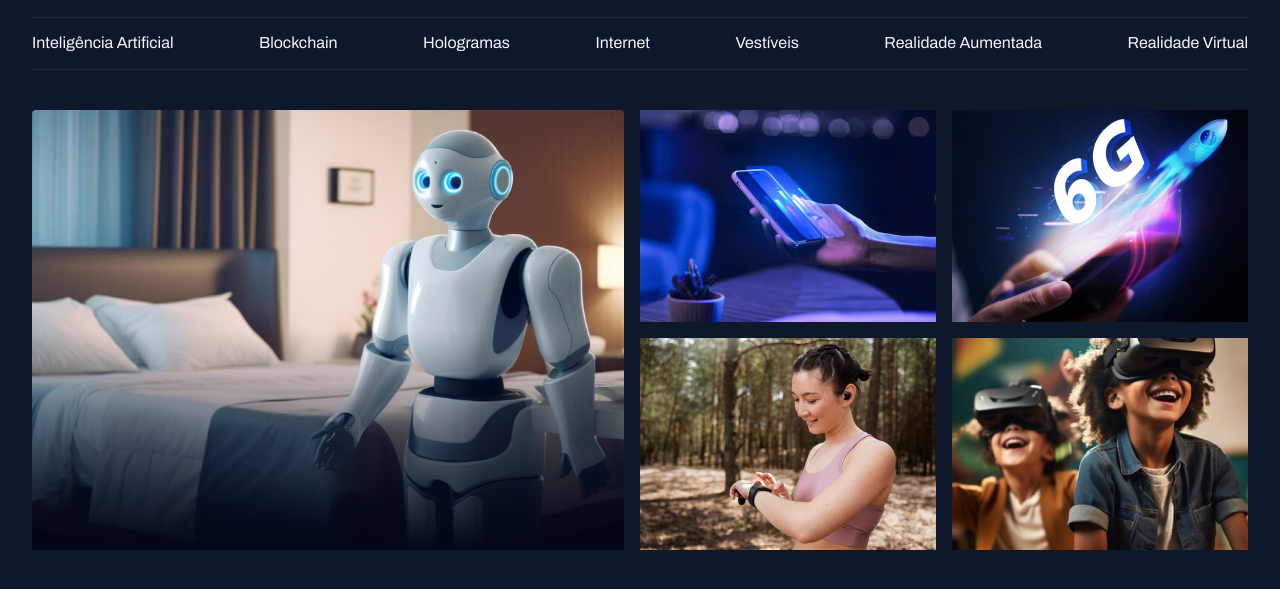
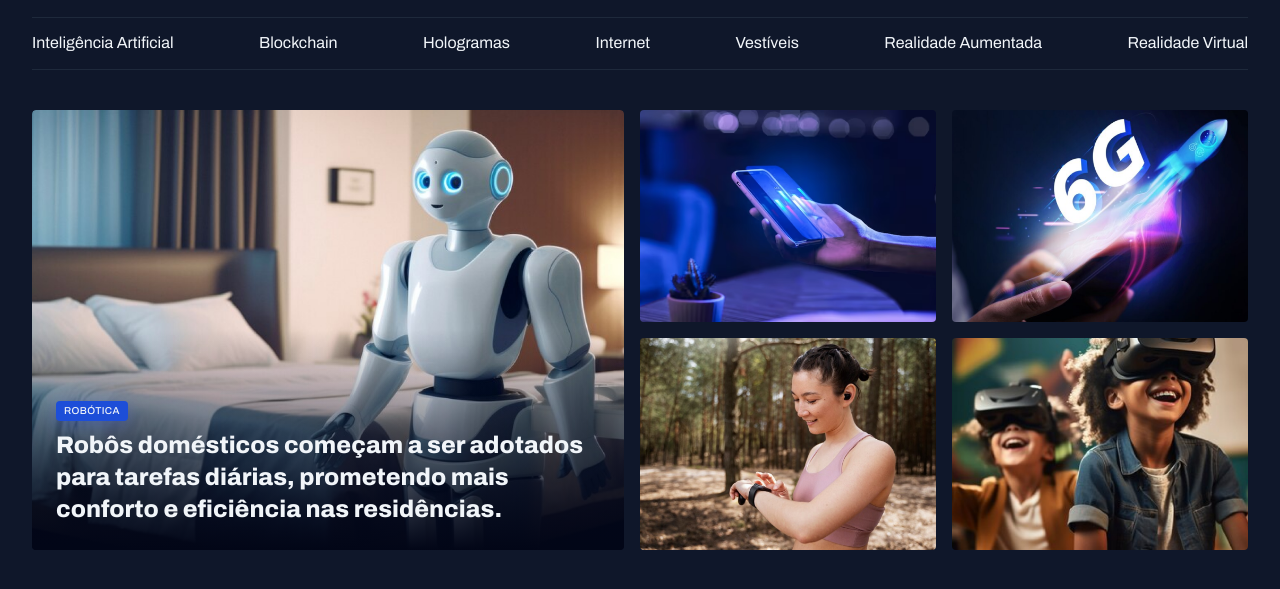
Before and after one commit to luizsobraldev/projeto-portal-noticias, a plain HTML site: page index.html in a window 1280 px wide. Shown: the part 45-634 px from the top of the page. Drawn offline with Linux system fonts and the light colour scheme.

Commit message:
style: add and style text in the cards

```diff
--- a/index.html
+++ b/index.html
@@ -39,9 +39,14 @@
 
   <main class="grid container">
     <section id="featured" class="grid grid-flow-col gap-16">
-      <div class="card">
+      <figure class="card">
         <img src="./assets/images/Image 01.png" alt="">
-      </div>
+
+        <figcaption>
+          <span class="content-tag">Robótica</span>
+          <h2 class="text-2xl">Robôs domésticos começam a ser adotados para tarefas diárias, prometendo mais conforto e eficiência nas residências.</h2>
+        </figcaption>
+      </figure>
 
       <div class="grid grid-cols-2 gap-16">
         <div>
--- a/styles/global.css
+++ b/styles/global.css
@@ -54,3 +54,15 @@ main{
   margin-top: 40px;
   margin-bottom: 80px;
 }
+
+.content-tag{
+  display: inline-block;
+  background-color: var(--brand-color-dark);
+  padding: 4px 8px;
+  border-radius: 4px;
+  font: 500 10px/1.2 var(--font-family);
+  text-transform: uppercase;
+  letter-spacing: 0.4px;
+  color: var(--text-color-primary);
+  box-shadow: 0px 4px 16px 0px rgba(28, 67, 245, 0.25);
+}
--- a/styles/sections.css
+++ b/styles/sections.css
@@ -1,6 +1,7 @@
 #featured img{
   height: 100%;
   object-fit: cover;
+  border-radius: 4px;
 }
 
 #featured .card{
@@ -16,3 +17,13 @@
   top: 50%;
   background: linear-gradient(180deg, transparent 0%, #020617 100%);
 }
+
+figcaption{
+  position: absolute;
+  bottom: 0;
+  padding: 24px;
+}
+
+figcaption h2{
+  margin-top: 8px;
+}
--- a/styles/utility.css
+++ b/styles/utility.css
@@ -13,3 +13,19 @@
 .gap-16{
   gap: 16px;
 }
+
+.text-2xl{
+  font: var(--h1);
+}
+
+.text-xl{
+  font: var(--h2);
+}
+
+.text-lg{
+  font: var(--h3);
+}
+
+.text-sm{
+  font: var(--text-p);
+}
```
